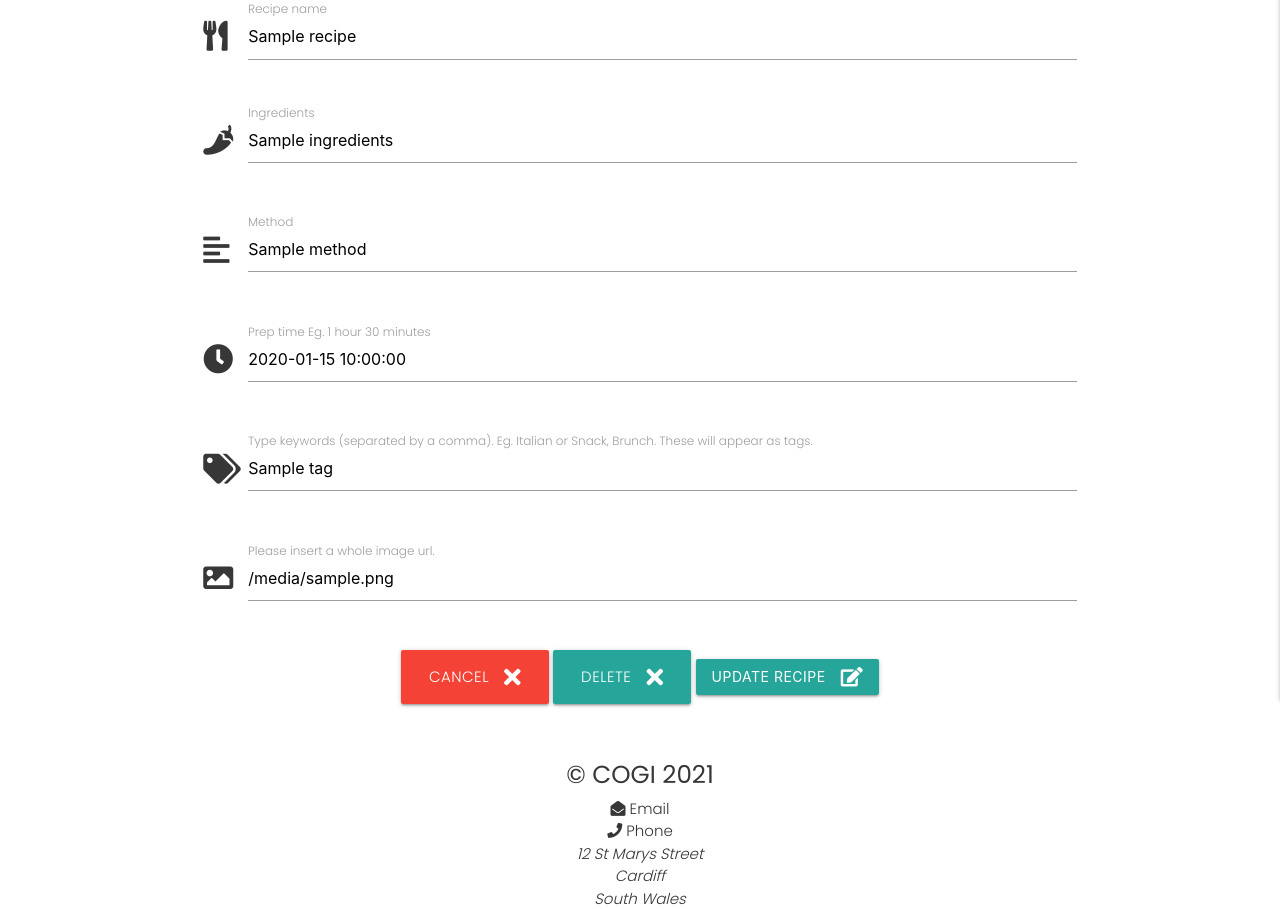
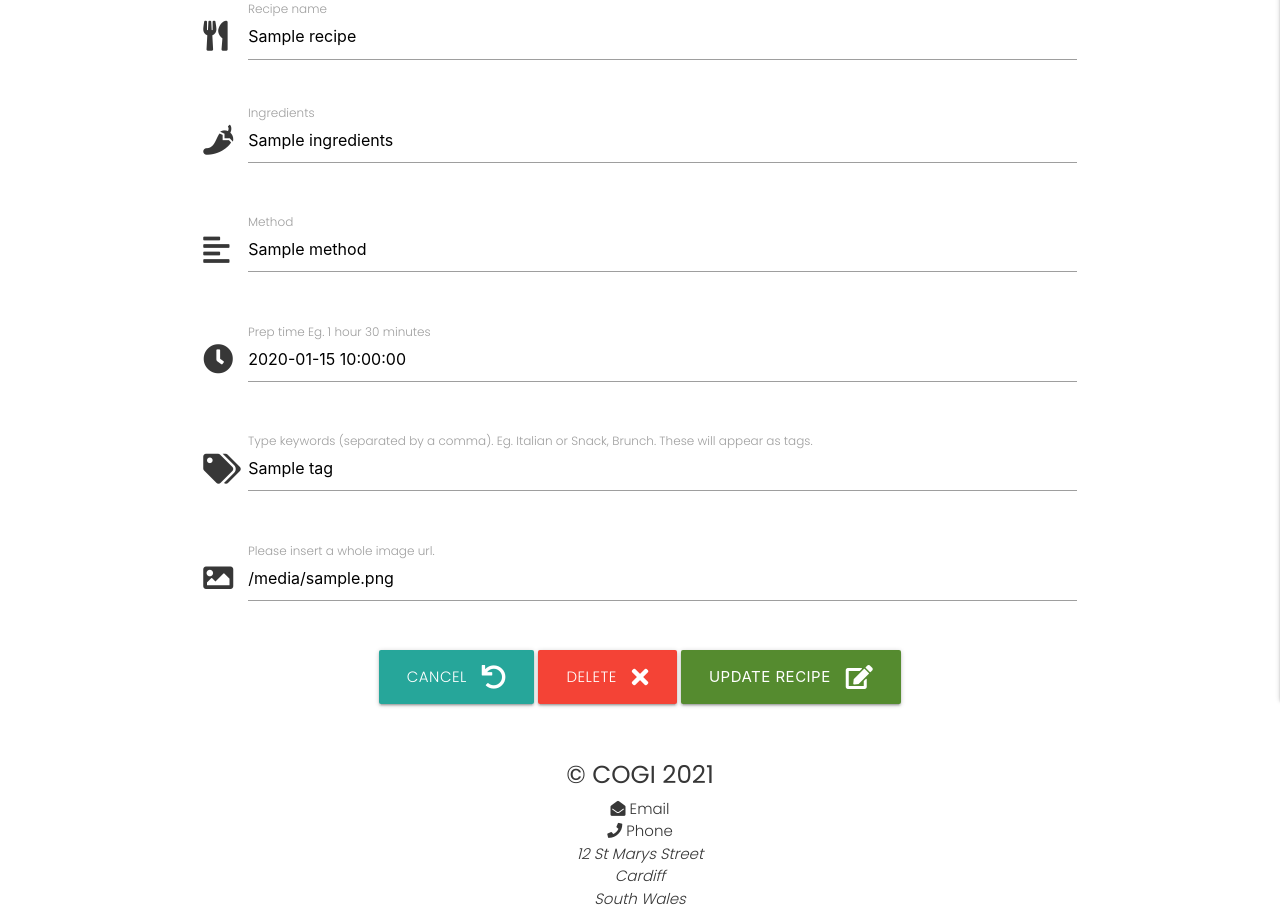
Before and after one commit to Code-Institute-Submissions/cookbook-30, a Flask app: template templates/edit_recipe.html in a window 1280 px wide. Shown: the part 160-1069 px from the top of the page. Run offline with Flask 2, Linux system fonts and the light colour scheme; the template is opened without the code that fills it: most values are stand-ins (such as "Sample title", 1, 10 or a date in 2020); some libraries are stand-ins or nearby versions.

Commit message:
Add styles to edit recipe buttons

```diff
--- a/templates/edit_recipe.html
+++ b/templates/edit_recipe.html
@@ -65,15 +65,15 @@
             <div class="row">
                 <div class="col s12 center-align">
                     <!-- Cancel update recipe button -->
-                    <a href="{{ url_for('profile', username=session['user']) }}" class="btn-large red">
-                        Cancel <i class="fas fa-times right"></i>
+                    <a href="{{ url_for('profile', username=session['user']) }}" class="btn-large">
+                        Cancel <i class="fas fa-undo right"></i>
                     </a>
                     <!-- Delete recipe button -->
-                    <a href="{{ url_for('delete_recipe', recipe_id=recipe._id) }}" onclick="return confirm('Are you sure you want to delete this recipe?');" class="btn-large">
+                    <a href="{{ url_for('delete_recipe', recipe_id=recipe._id) }}" onclick="return confirm('Are you sure you want to delete this recipe?');" class="btn-large red">
                         Delete <i class="fas fa-times right"></i>
                     </a>
                     <!-- Update recipe button -->
-                    <button class="btn waves-effect waves-light" type="submit">Update recipe
+                    <button class="btn-large waves-effect waves-light  light-green darken-3" type="submit">Update recipe
                         <i class="fas fa-edit right"></i>
                     </button>
                 </div>
```
